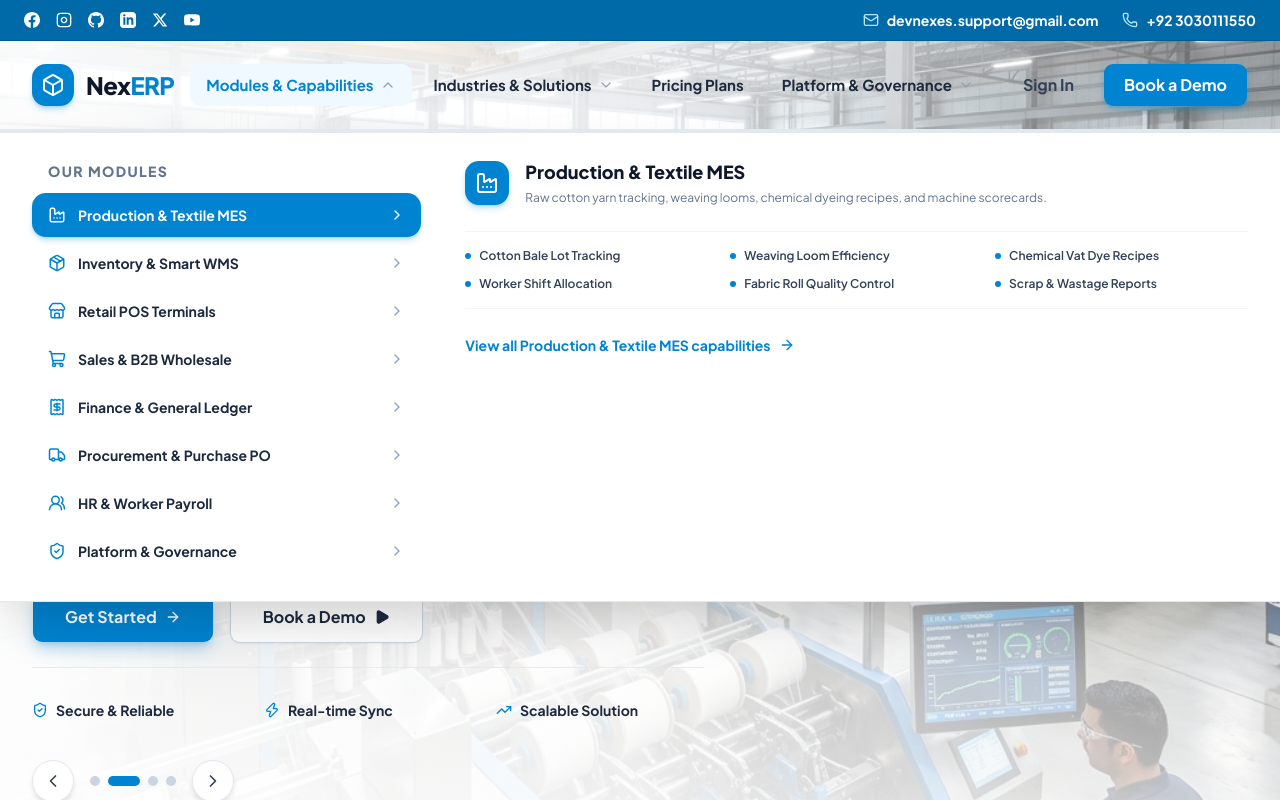
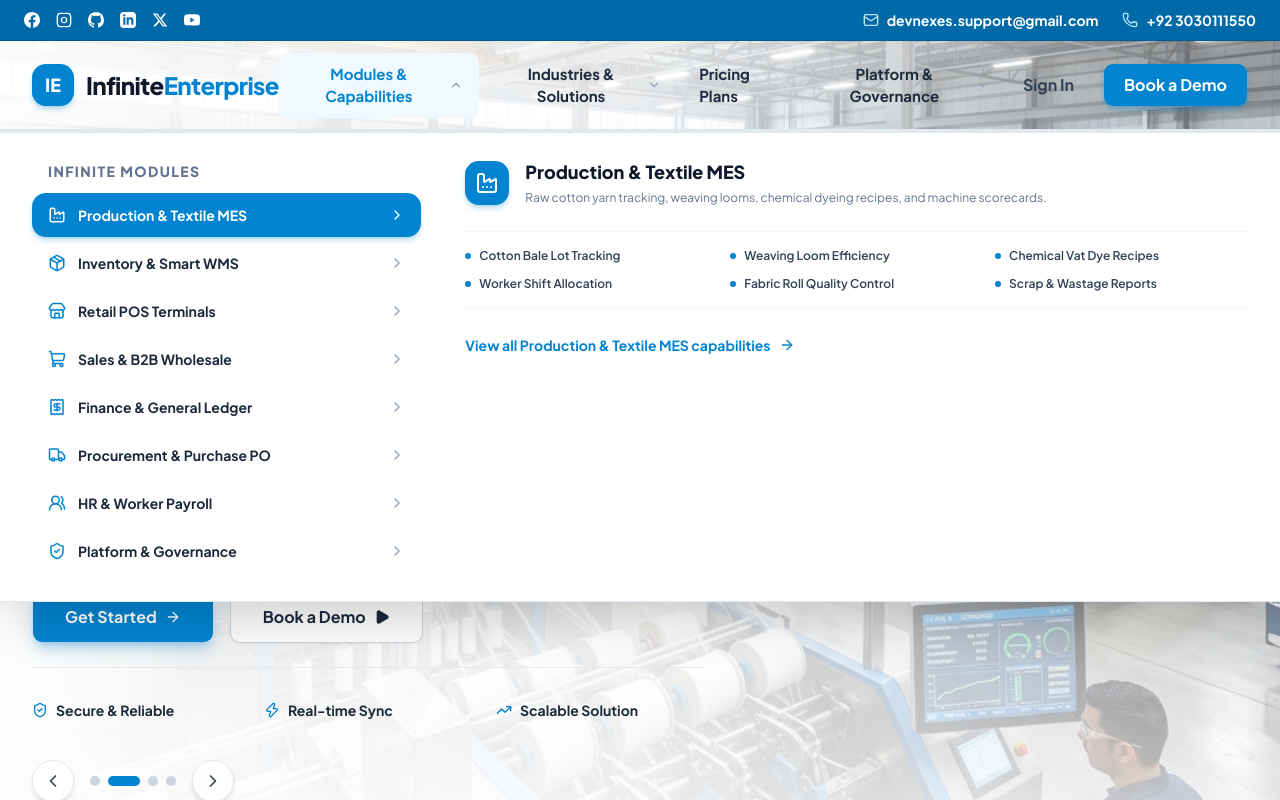
Before and after one commit to arhamsolution-me/ERP, a Next.js app in the folder apps/web/: page / in a window 1280 px wide. Both pictures are taken after a click on the button "Modules & Capabilities". Shown: the top 800 px of the page. Built offline with nearby package versions, Linux system fonts and the light colour scheme.

Commit message:
brand: update brand name to Infinite Enterprise (IE) and subheader labels to INFINITE MODULES (IM) & INFINITE INDUSTRIES

```diff
--- a/apps/web/components/marketing-header.tsx
+++ b/apps/web/components/marketing-header.tsx
@@ -351,18 +351,18 @@
       <div className="container mx-auto px-4 sm:px-6 lg:px-8">
         <div className="flex h-20 sm:h-22 items-center justify-between">
 
-          {/* Brand Logo */}
+          {/* Brand Logo - Infinite Enterprise */}
           <Link href="/" className="flex items-center gap-3 group" onClick={() => setActiveMenu(null)}>
-            <div className={`w-10.5 h-10.5 rounded-xl flex items-center justify-center shadow-md transition-all ${
-              isScrolled ? "bg-white text-sky-600 font-bold" : "bg-sky-600 text-white shadow-sky-600/25 group-hover:bg-sky-700"
+            <div className={`w-10.5 h-10.5 rounded-xl flex items-center justify-center shadow-md transition-all font-black text-lg ${
+              isScrolled ? "bg-white text-sky-600" : "bg-sky-600 text-white shadow-sky-600/25 group-hover:bg-sky-700"
             }`}>
-              <Box className="w-6 h-6" />
+              IE
             </div>
             <div className="flex items-center gap-2">
               <span className={`text-2xl font-black tracking-tight transition-colors ${
                 isScrolled ? "text-white" : "text-slate-900"
               }`}>
-                Nex<span className={isScrolled ? "text-sky-200" : "text-sky-600"}>ERP</span>
+                Infinite<span className={isScrolled ? "text-sky-200" : "text-sky-600"}>Enterprise</span>
               </span>
             </div>
           </Link>
@@ -473,7 +473,7 @@
                   {/* LEFT SIDEBAR NAVIGATION */}
                   <div className="lg:col-span-4 space-y-1">
                     <span className="text-sm font-black tracking-widest text-slate-500 uppercase mb-3 block px-4 font-sans">
-                      OUR MODULES
+                      INFINITE MODULES
                     </span>
                     {moduleTabs.map((tab) => {
                       const IconComp = tab.icon;
@@ -555,7 +555,7 @@
                   {/* LEFT SIDEBAR NAVIGATION */}
                   <div className="lg:col-span-4 space-y-1">
                     <span className="text-sm font-black tracking-widest text-slate-500 uppercase mb-3 block px-4 font-sans">
-                      OUR INDUSTRIES
+                      INFINITE INDUSTRIES
                     </span>
                     {industryTabs.map((tab) => {
                       const IconComp = tab.icon;
```
